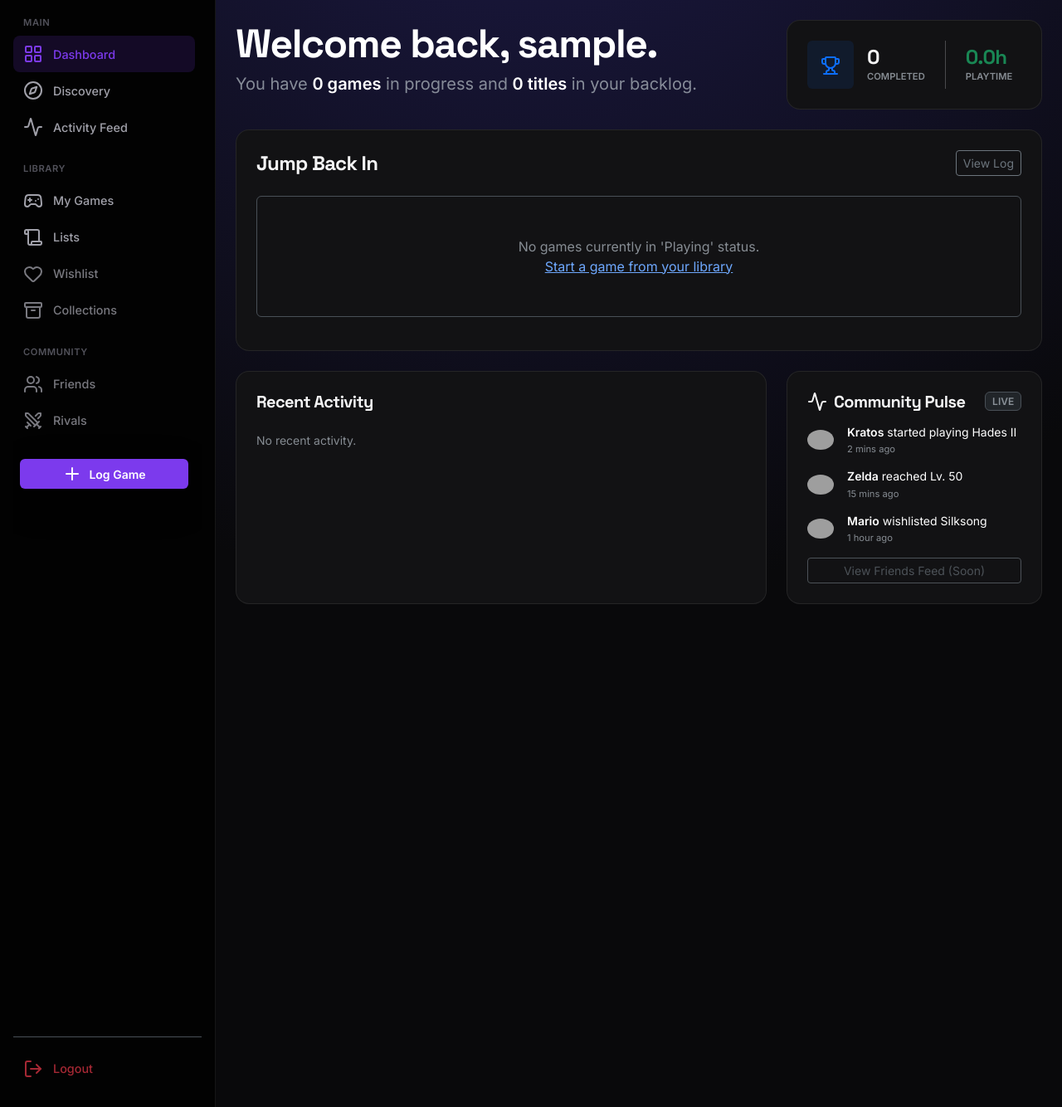
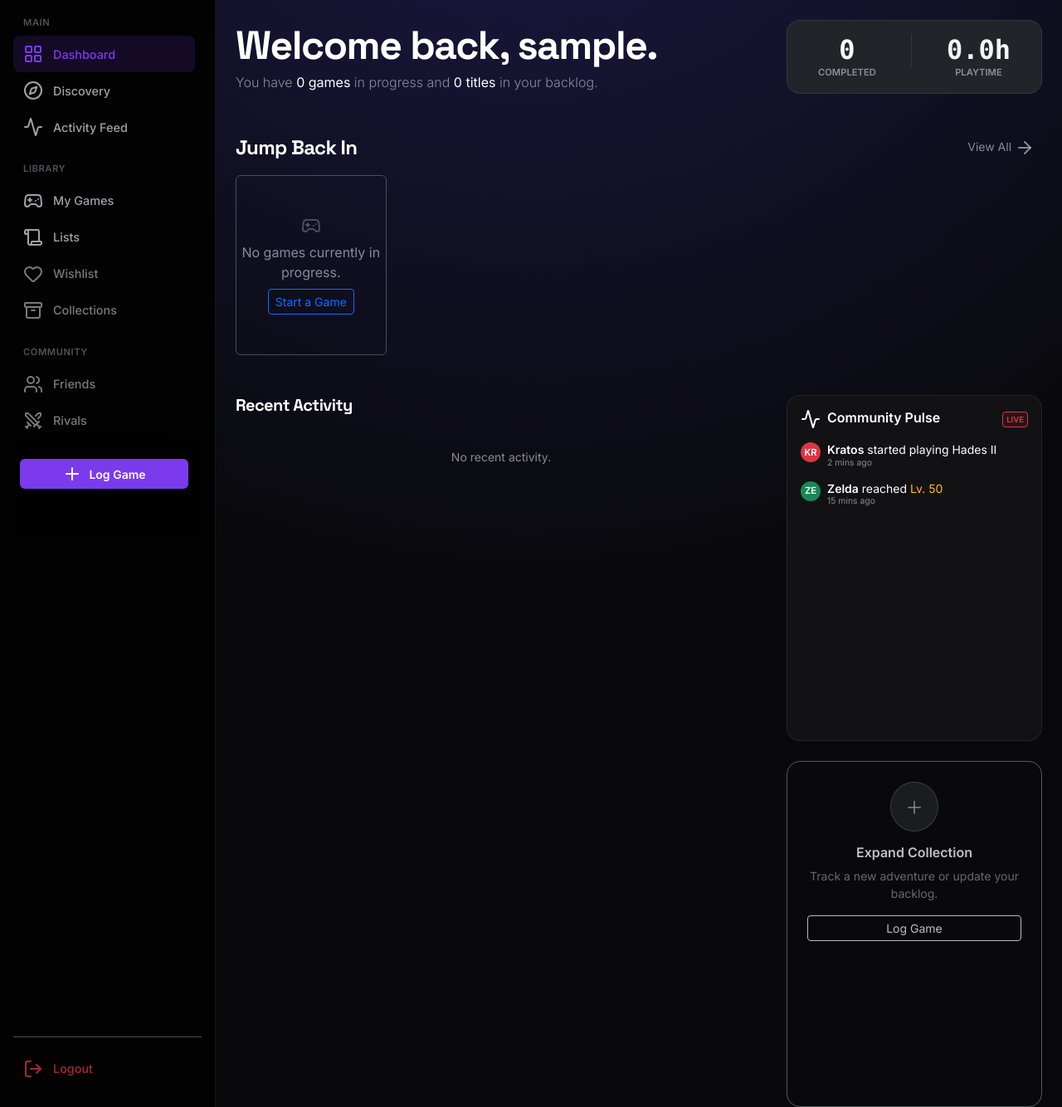
Before and after one commit to IgorLima-py/project-alkahest, a Django app: page / in a window 1280 px wide. Shown: the part 75-1409 px from the top of the page at 83% size. Run offline with Django 5.2, Linux system fonts and the light colour scheme; the visitor is signed in with stand-in values (Sample User, id 1); data comes from the database, SQL or seed files in the repository; data that the repository does not hold is empty; some libraries are stand-ins or nearby versions; grey boxes are pictures that could not be loaded.

Commit message:
Refactor: Revamp dashboard layout and styling; enhance welcome header, quick stats, and game display sections

```diff
--- a/vault/templates/dashboard.html
+++ b/vault/templates/dashboard.html
@@ -1,147 +1,168 @@
 {% extends 'base.html' %}
 {% load humanize %}
-{% load vault_extras %}
 
 {% block content %}
-<div class="row g-4">
-
-    <!-- BLOCK 1: Welcome & Overview (8 cols) -->
-    <div class="col-12 col-xl-8">
-        <div class="b-card border-0 bg-transparent p-0 d-flex flex-column justify-content-center h-100">
-            <h2 class="display-5 fw-bold text-white font-heading mb-1">Welcome back, {{ user.username }}.</h2>
-            <p class="text-muted fs-5">
-                You have <strong class="text-white">{{ playing_count }} games</strong> in progress and
-                <strong class="text-white">{{ backlog_count }} titles</strong> in your backlog.
+<!-- WELCOME HEADER -->
+<div class="row mb-5 align-items-center">
+    <div class="col-12 col-lg-8">
+        <h1 class="display-5 fw-bold text-white font-heading mb-1">Welcome back, {{ user.username }}.</h1>
+        <p class="text-muted lead fs-6 mb-0">
+            You have <strong class="text-white">{{ playing_count }} games</strong> in progress and <strong class="text-white">{{ backlog_count }} titles</strong> in your backlog.
         </p>
     </div>
-    </div>
-
-    <!-- BLOCK 2: Quick Stats (4 cols) -->
-    <div class="col-12 col-xl-4">
-        <div class="b-card d-flex flex-row align-items-center gap-3">
-            <div class="p-3 rounded bg-primary bg-opacity-10 text-primary">
-                <i data-lucide="trophy" size="24"></i>
-            </div>
-            <div>
-                <div class="h4 mb-0 fw-bold font-heading">{{ total_completed }}</div>
+    <div class="col-12 col-lg-4 mt-3 mt-lg-0">
+        <!-- Quick Stats Widget -->
+        <div class="b-card p-3 bg-dark border-subtle d-flex justify-content-around align-items-center">
+             <div class="text-center">
+                 <div class="h2 fw-bold text-white mb-0 font-monospace">{{ total_completed }}</div>
                  <div class="small text-muted text-uppercase fw-bold" style="font-size: 0.7rem;">Completed</div>
              </div>
-            <div class="vr mx-2 opacity-25"></div>
-            <div>
-                <div class="h4 mb-0 fw-bold font-heading text-success">{{ total_hours }}h</div>
+             <div class="vr bg-secondary opacity-25" style="height: 40px;"></div>
+             <div class="text-center">
+                 <div class="h2 fw-bold text-accent-primary mb-0 font-monospace">{{ total_hours }}h</div>
                  <div class="small text-muted text-uppercase fw-bold" style="font-size: 0.7rem;">Playtime</div>
              </div>
         </div>
     </div>
-
-    <!-- BLOCK 3: JUMP BACK IN (Playing Games) (12 cols) -->
-    <div class="col-12">
-        <div class="b-card">
-            <div class="d-flex justify-content-between align-items-end mb-4">
-                <h4 class="mb-0 font-heading fw-bold">Jump Back In</h4>
-                <a href="{% url 'library' %}?status=playing" class="btn btn-sm btn-outline-secondary">View Log</a>
 </div>
 
-            <div class="d-flex gap-3 overflow-auto pb-3">
-                {% for entry in playing_games %}
-                <a href="{% url 'game_detail' entry.id %}" class="text-decoration-none game-poster">
-                    <div class="position-relative">
-                        <img src="{{ entry.platform_game.master_game.cover_url|default:'https://placehold.co/300x400' }}" class="poster-img" loading="lazy">
-                        <!-- Platform Tag -->
-                        <span class="position-absolute bottom-0 start-0 m-1 badge bg-dark border border-subtle" style="font-size: 0.6rem;">
-                            {{ entry.platform_game.platform.slug|upper }}
-                        </span>
+<!-- JUMP BACK IN (5 Cards Grid) -->
+<div class="mb-5">
+    <div class="d-flex justify-content-between align-items-center mb-3">
+        <h4 class="fw-bold font-heading mb-0 text-white">Jump Back In</h4>
+        <a href="{% url 'library' %}?status=playing" class="btn btn-sm btn-link text-muted text-decoration-none small hover-white transition-colors">
+            View All <i data-lucide="arrow-right" size="14"></i>
+        </a>
     </div>
-                    <div class="fw-bold text-white small text-truncate">{{ entry.platform_game.master_game.title }}</div>
-                    <div class="d-flex justify-content-between align-items-center mt-1">
-                        <span class="small text-muted">{{ entry.playtime_hours }}h</span>
-                        <div class="badge bg-warning text-dark px-1" style="font-size: 0.6rem;">PLAYING</div>
+
+    <div class="row row-cols-2 row-cols-md-3 row-cols-lg-5 g-3">
+        {% for entry in playing_games|slice:":5" %}
+        <div class="col">
+            <a href="{% url 'game_detail' entry.id %}" class="text-decoration-none group d-block h-100">
+                <div class="card bg-dark border-0 shadow-lg overflow-hidden position-relative hover-lift transition-all" style="border-radius: 12px;">
+                    <!-- Cover Image -->
+                    <img src="{{ entry.platform_game.master_game.cover_url|default:'https://placehold.co/600x900/1a1a1a/FFF' }}"
+                         class="card-img-top w-100"
+                         style="aspect-ratio: 2/3; object-fit: cover;"
+                         alt="{{ entry.platform_game.master_game.title }}">
+
+                    <!-- Progress Bar Overlay (Bottom) -->
+                    <div class="position-absolute bottom-0 start-0 w-100 bg-black bg-opacity-75 backdrop-blur-sm p-2">
+                        <div class="d-flex justify-content-between align-items-center mb-1">
+                             <span class="badge bg-warning text-dark fw-bold border border-warning px-1 py-0" style="font-size: 0.6rem;">PLAYING</span>
+                             <span class="text-white fw-bold font-monospace" style="font-size: 0.7rem;">{{ entry.playtime_hours }}h</span>
+                        </div>
+                        <!-- Fake Progress Bar based on hours (just visual flavor) -->
+                        <div class="progress bg-dark border border-secondary rounded-pill" style="height: 4px;">
+                             <div class="progress-bar bg-accent-primary" style="width: {% widthratio entry.playtime_hours 50 100 %}%"></div>
+                        </div>
+                    </div>
+                </div>
+                <h6 class="mt-2 text-white small text-truncate mb-0 group-hover-text-accent transition-colors fw-bold">{{ entry.platform_game.master_game.title }}</h6>
+                <div class="small text-muted d-flex align-items-center gap-1">
+                    <i data-lucide="gamepad-2" size="10"></i> {{ entry.platform_game.platform.name }}
                 </div>
             </a>
+        </div>
         {% empty %}
-                <div class="text-muted w-100 py-5 text-center border border-dashed border-subtle rounded">
-                    No games currently in 'Playing' status. <br>
-                    <a href="{% url 'library' %}" class="text-accent-primary">Start a game from your library</a>
+        <div class="col-12">
+            <div class="text-center py-5 border border-dashed border-subtle rounded text-muted">
+                <i data-lucide="gamepad-2" size="32" class="mb-2 opacity-50"></i>
+                <p class="mb-0">No games currently in progress.</p>
+                <a href="{% url 'add_game' %}" class="btn btn-sm btn-outline-primary mt-2">Start a Game</a>
+            </div>
         </div>
         {% endfor %}
     </div>
 </div>
+
+<!-- ACTIVITY & COMMUNITY SPLIT -->
+<div class="row g-4">
+    <!-- RECENT ACTIVITY (Left - 8 cols) -->
+    <div class="col-12 col-lg-8">
+        <div class="d-flex justify-content-between align-items-center mb-3">
+             <h5 class="fw-bold font-heading mb-0 text-white">Recent Activity</h5>
         </div>
 
-    <!-- BLOCK 4: Recent Activity (8 cols) -->
-    <div class="col-12 col-lg-8">
-        <div class="b-card h-100">
-            <h5 class="font-heading fw-bold mb-4">Recent Activity</h5>
         <div class="d-flex flex-column gap-3">
             {% for review in recent_reviews %}
-                <div class="d-flex gap-3 pb-3 border-bottom border-subtle">
-                    <img src="https://ui-avatars.com/api/?name={{ review.user.username }}&background=27272a&color=fff" class="rounded-circle" width="40" height="40">
+            <div class="b-card p-3 hover-border-light transition-all d-flex gap-3">
+                <!-- Mini Cover -->
+                <div class="flex-shrink-0">
+                    <img src="{{ review.library_entry.platform_game.master_game.cover_url }}"
+                         class="rounded shadow-sm"
+                         style="width: 60px; height: 90px; object-fit: cover;">
+                </div>
+
+                <!-- Content -->
+                <div class="flex-grow-1">
+                    <div class="d-flex justify-content-between mb-1">
                         <div>
-                        <div class="small text-white">
-                            <span class="fw-bold">{{ review.user.username }}</span> reviewed
-                            <a href="{% url 'game_detail' review.library_entry.id %}" class="text-accent-primary fw-bold text-decoration-none">
-                                {{ review.library_entry.platform_game.master_game.title }}
-                            </a>
+                            <span class="fw-bold text-white">{{ review.user.username }}</span>
+                            <span class="text-muted small">reviewed</span>
+                            <a href="{% url 'game_detail' review.library_entry.id %}" class="text-accent-primary fw-bold text-decoration-none">{{ review.library_entry.platform_game.master_game.title }}</a>
                         </div>
-                        <div class="my-1">
-                            {{ review.rating|render_stars }}
+                        <span class="text-muted small" style="font-size: 0.7rem;">{{ review.created_at|timesince }} ago</span>
                     </div>
-                        <p class="text-muted small mb-0 fst-italic">
-                            "{{ review.text|striptags|truncatechars:100 }}"
-                        </p>
+
+                    <div class="mb-2">
+                        {% if review.rating %}
+                        <div class="d-flex text-warning small">
+                            {% for i in "12345" %}
+                                <i data-lucide="star" size="12" fill="{% if forloop.counter <= review.rating %}currentColor{% else %}none{% endif %}"></i>
+                            {% endfor %}
+                        </div>
+                        {% endif %}
+                    </div>
+
+                    <div class="p-2 bg-dark rounded border border-subtle text-light small fst-italic text-truncate" style="max-width: 100%;">
+                        "{{ review.text|striptags|truncatechars:120 }}"
+                    </div>
                 </div>
             </div>
             {% empty %}
-                <div class="text-muted small">No recent activity.</div>
+            <div class="text-center text-muted py-4 small">No recent activity.</div>
             {% endfor %}
+        </div>
+    </div>
+
+    <!-- COMMUNITY PULSE / SIDE WIDGETS (Right - 4 cols) -->
+    <div class="col-12 col-lg-4">
+        <!-- Pulse Widget -->
+        <div class="b-card p-3 mb-4">
+            <div class="d-flex justify-content-between align-items-center mb-3">
+                 <h6 class="fw-bold text-white mb-0"><i data-lucide="activity" size="16" class="me-1 text-accent-primary"></i> Community Pulse</h6>
+                 <span class="badge bg-danger bg-opacity-10 text-danger border border-danger px-1 rounded-1" style="font-size: 0.6rem;">LIVE</span>
+            </div>
+
+            <div class="d-flex flex-column gap-3">
+                <!-- Mock Items -->
+                <div class="d-flex gap-2 align-items-start">
+                    <div class="bg-danger rounded-circle d-flex align-items-center justify-content-center text-white fw-bold" style="width: 24px; height: 24px; font-size: 0.7rem;">KR</div>
+                    <div class="lh-sm">
+                        <div class="small text-white"><span class="fw-bold">Kratos</span> started playing <span class="text-accent-primary">Hades II</span></div>
+                        <div class="text-muted" style="font-size: 0.65rem;">2 mins ago</div>
+                    </div>
+                </div>
+                <div class="d-flex gap-2 align-items-start">
+                    <div class="bg-success rounded-circle d-flex align-items-center justify-content-center text-white fw-bold" style="width: 24px; height: 24px; font-size: 0.7rem;">ZE</div>
+                    <div class="lh-sm">
+                        <div class="small text-white"><span class="fw-bold">Zelda</span> reached <span class="text-warning">Lv. 50</span></div>
+                        <div class="text-muted" style="font-size: 0.65rem;">15 mins ago</div>
+                    </div>
                 </div>
             </div>
         </div>
 
-    <!-- BLOCK 5: Community Pulse (Simulado) (4 cols) -->
-    <div class="col-12 col-lg-4">
-        <div class="b-card h-100">
-            <div class="d-flex align-items-center justify-content-between mb-3">
-                <div class="d-flex align-items-center gap-2 text-accent-cyan">
-                    <i data-lucide="activity" size="18"></i>
-                    <h5 class="mb-0 fw-bold font-heading">Community Pulse</h5>
+        <!-- Add Game CTA -->
+        <div class="b-card p-4 text-center border-dashed border-secondary bg-transparent opacity-75 hover-opacity-100 transition-opacity">
+            <div class="mb-3 d-inline-block p-3 rounded-circle bg-dark border border-subtle">
+                <i data-lucide="plus" size="24" class="text-muted"></i>
             </div>
-                <span class="badge bg-dark border border-subtle text-muted">LIVE</span>
-            </div>
-
-            <div class="d-flex flex-column gap-3">
-                <!-- Mock Item 1 -->
-                <div class="d-flex gap-3 align-items-center">
-                    <img src="https://ui-avatars.com/api/?name=Kratos&background=991b1b&color=fff" class="rounded-circle" width="32">
-                    <div class="lh-sm">
-                        <div class="small text-white"><span class="fw-bold">Kratos</span> started playing <span class="text-accent-primary">Hades II</span></div>
-                        <span class="text-muted" style="font-size: 0.7rem;">2 mins ago</span>
-                    </div>
-                </div>
-                <!-- Mock Item 2 -->
-                <div class="d-flex gap-3 align-items-center">
-                    <img src="https://ui-avatars.com/api/?name=Zelda&background=166534&color=fff" class="rounded-circle" width="32">
-                    <div class="lh-sm">
-                        <div class="small text-white"><span class="fw-bold">Zelda</span> reached Lv. 50</div>
-                        <span class="text-muted" style="font-size: 0.7rem;">15 mins ago</span>
-                    </div>
-                </div>
-                <!-- Mock Item 3 -->
-                <div class="d-flex gap-3 align-items-center">
-                    <img src="https://ui-avatars.com/api/?name=Mario&background=dc2626&color=fff" class="rounded-circle" width="32">
-                    <div class="lh-sm">
-                        <div class="small text-white"><span class="fw-bold">Mario</span> wishlisted <span class="text-white">Silksong</span></div>
-                        <span class="text-muted" style="font-size: 0.7rem;">1 hour ago</span>
+            <h6 class="text-white fw-bold">Expand Collection</h6>
+            <p class="small text-muted mb-3">Track a new adventure or update your backlog.</p>
+            <a href="{% url 'add_game' %}" class="btn btn-outline-light btn-sm w-100">Log Game</a>
         </div>
     </div>
 </div>
-
-            <div class="mt-auto pt-3 text-center">
-                <button class="btn btn-sm btn-outline-secondary w-100" disabled>View Friends Feed (Soon)</button>
-            </div>
-        </div>
-    </div>
-
-
-</div>
 {% endblock %}
```
Lines whose indentation alone changed are shown as unchanged.
